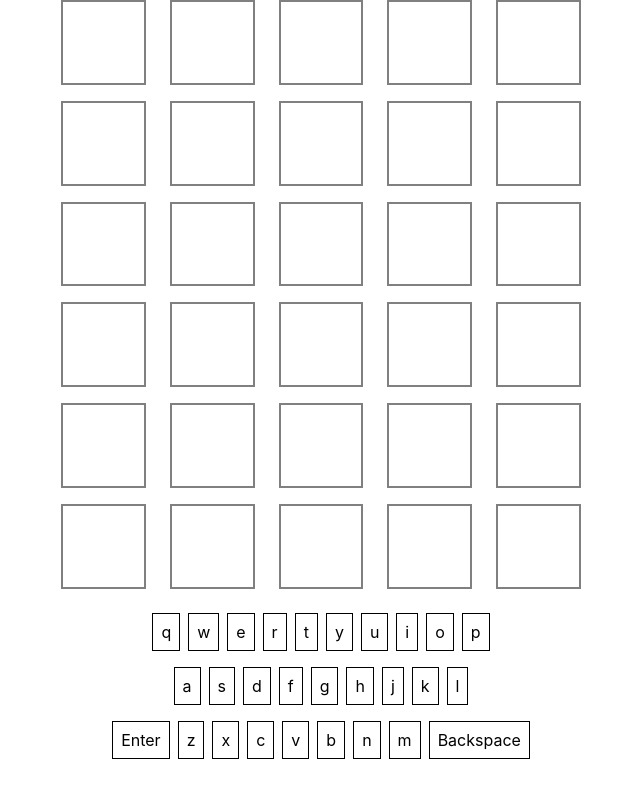
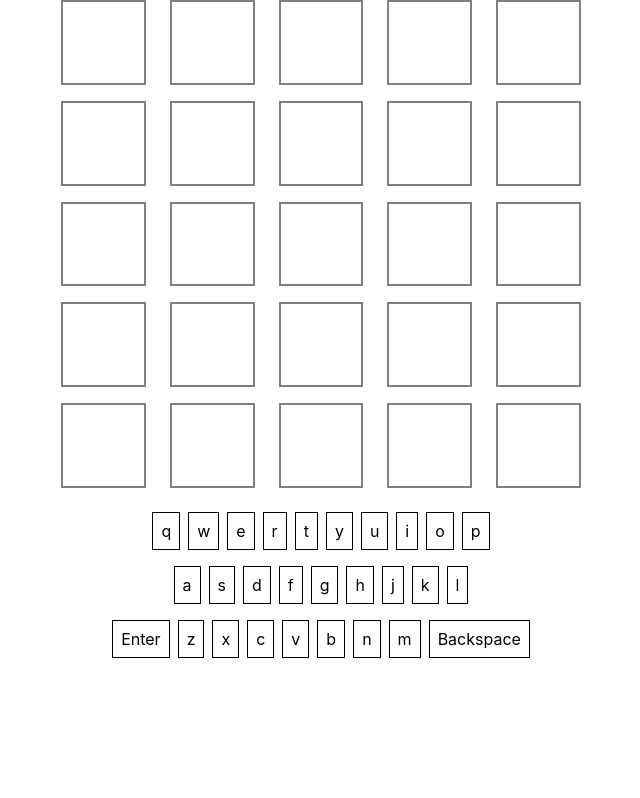
Before and after one commit to loaizageorge/wordle-clone, a React (Create React App) app: page / in a window 1280 px wide. Shown: the whole page, without its empty margins (319-959 px from the left). Built offline with nearby package versions, Linux system fonts and the light colour scheme.

Commit message:
style: remove index as key

```diff
--- a/src/Components/Gameboard.tsx
+++ b/src/Components/Gameboard.tsx
@@ -7,7 +7,7 @@ import request from '../utils/request';
 // Each guess will render a row
 // Maybe in the future we can introduce some UI elements so the user can
 // set these themselves as a way of increasing / decreasing the difficulty
-const MAX_GUESSES = 6;
+// const MAX_GUESSES = 6;
 const WORD_LENGTH = 5;
 
 // TODO: Generate this automagically somehow.. dictionary API?
@@ -96,8 +96,6 @@ function Gameboard() {
     <GameboardStyles>
       <Guess
         actualWord={ACTUAL_WORD}
-        guesses={MAX_GUESSES}
-        wordLength={WORD_LENGTH}
         currentGuess={guess}
         attempt={attempt}
         prevGuesses={prevGuesses}
--- a/src/Components/Guess.tsx
+++ b/src/Components/Guess.tsx
@@ -5,8 +5,6 @@ import GuessRow from './GuessRow';
 interface GuessProps {
   attempt: number,
   currentGuess: string[],
-  guesses: number,
-  wordLength: number,
   prevGuesses: string[][],
   actualWord: string[],
   flipRowAnimation: boolean,
@@ -43,11 +41,11 @@ ${(props) => props.animateError && css`
 `}`;
 
 export default function Guess({
-  attempt, currentGuess, wordLength, guesses, prevGuesses, actualWord, flipRowAnimation, animateRow,
+  attempt, currentGuess, prevGuesses, actualWord, flipRowAnimation, animateRow,
 }: GuessProps) {
   // Apparently this is better for iterating in a react render rather than just a for loop?
   // https://stackoverflow.com/a/30651275
-  const guessRowIterator = Array(guesses).fill(0);
+  const guessRowIterator = [0, 1, 2, 3, 4];
 
   return (
     <>
@@ -58,14 +56,13 @@ export default function Guess({
           const animateError = active && animateRow === 'error';
 
           return (
-            <GuessRowStyles className="row" animateError={animateError} key={index}>
+            <GuessRowStyles className="row" animateError={animateError} key={`row_${_}`}>
               <GuessRow
-                key={index}
+                key={`row_style_${_}`}
                 flipRowAnimation={flip}
                 showHint={!active}
                 actualWord={actualWord}
                 guess={active ? currentGuess : prevGuesses[index]}
-                wordLength={wordLength}
               />
             </GuessRowStyles>
           );
--- a/src/Components/GuessRow.tsx
+++ b/src/Components/GuessRow.tsx
@@ -4,7 +4,6 @@ import GuessTile, { HintEnum } from './GuessTile';
 
 interface GuessRowProps {
   guess: string[],
-  wordLength: number,
   actualWord: string[],
   showHint: boolean,
   flipRowAnimation: boolean,
@@ -17,9 +16,9 @@ const GuessRowStyles = styled.div`
 `;
 
 export default function GuessRow({
-  guess, wordLength, actualWord, showHint, flipRowAnimation,
+  guess, actualWord, showHint, flipRowAnimation,
 }: GuessRowProps) {
-  const worldLengthIterator = Array(wordLength).fill(0);
+  const worldLengthIterator = [0, 1, 2, 3, 4];
 
   function returnGuessTileHint(index: number) {
     if (!showHint) {
@@ -44,14 +43,14 @@ export default function GuessRow({
            const hintType = returnGuessTileHint(index);
            return (
              <GuessTile
-               key="index"
+               key={`tile_${_}`}
                flipRowAnimation={flipRowAnimation}
                hint={hintType}
                letter={guess[index]}
              />
            );
          }
-         return <GuessTile key={index} hint={HintEnum.inactive} flipRowAnimation={false} letter="" />;
+         return <GuessTile key={`tile_${_}`} hint={HintEnum.inactive} flipRowAnimation={false} letter="" />;
        })
     }
     </GuessRowStyles>
--- a/src/Components/Keyboard.tsx
+++ b/src/Components/Keyboard.tsx
@@ -32,9 +32,9 @@ export default function Keyboard({
   const renderKeyBoardRow = (row: string[]) => (
     <KeyboardRowStyles>
       {
-          row.map((key, index) => (
+          row.map((key: string) => (
             <KeyTile
-              key={index}
+              key={key}
               checkGuess={checkGuess}
               addLetterToGuess={addLetterToGuess}
               removePrevLetterFromGuess={removePrevLetterFromGuess}
```
